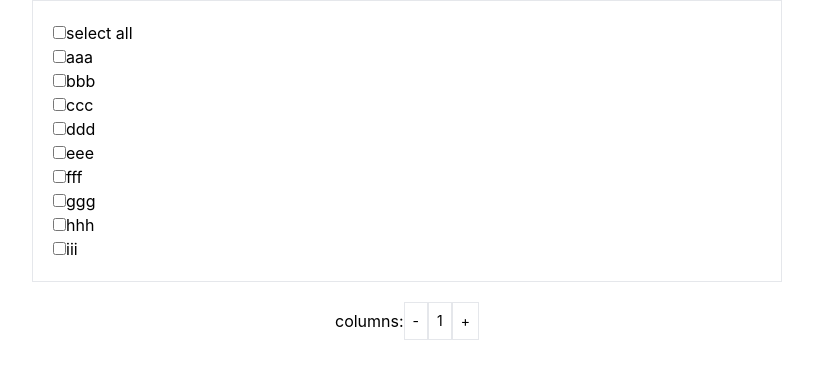
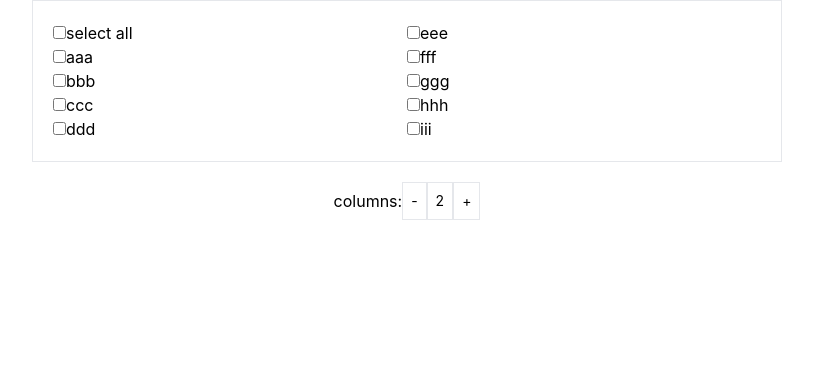
Before and after one commit to jamespan62537/giant-tree-app, a React (Create React App) app: page / in a window 1280 px wide. Shown: the top 378 px of the page, without its empty margins (233-1046 px from the left). Built offline with nearby package versions, Linux system fonts and the light colour scheme.

Commit message:
feat: adjust sort options calculation

```diff
--- a/src/App.js
+++ b/src/App.js
@@ -7,7 +7,7 @@ import Form from "./components/Form";
 
 function App() {
   const [selectedItems, setSelectedItems] = useState([]);
-  const [columns, setColumns] = useState(1);
+  const [columns, setColumns] = useState(2);
 
   const options = useMemo(
     () => [
--- a/src/components/CheckboxGroup/index.js
+++ b/src/components/CheckboxGroup/index.js
@@ -4,35 +4,47 @@ import Checkbox from "../Checkbox";
 import Label from "../Label";
 
 const CheckboxGroup = ({ selectedItems, options, columns, onSelect, onSelectAll }) => {
-  // TODO: Need to sort the array with col direction
   const sortArrayWithRowDirection = useCallback(
-    (emptyArray) => {
-      let rowsPointer = 0;
-      let columnsPointer = 0;
+    (emptyArray, rows) => {
+      let extraColumn = options.length % columns;
+      // control the current column position in a row
+      let columnPointer = 0;
+      // control the current row position
+      let rowPointer = 0;
+      // track current option
       let optionsPointer = 0;
+      // record rows count in each loop
+      let totalRows = rows;
 
       while (optionsPointer < options.length) {
-        columnsPointer = 0;
-        while (columnsPointer < columns) {
-          emptyArray[rowsPointer][columnsPointer] = options[optionsPointer];
-          columnsPointer++;
+        // initial rowPointer in each loop
+        rowPointer = 0;
+        while (rowPointer < totalRows) {
+          emptyArray[rowPointer][columnPointer] = options[optionsPointer];
           optionsPointer++;
+          rowPointer++;
         }
-        rowsPointer++;
+        if (extraColumn > 0) {
+          extraColumn--;
+          totalRows = extraColumn === 0 ? rows - 1 : rows;
+        }
+        columnPointer++;
       }
-
       return emptyArray;
     },
     [columns, options]
   );
 
   const sortedOptions = useMemo(() => {
-    // first: calculate how many rows we need
-    // second: use while loop to put option in options into the result array
+    // calculate how many rows we need
     const rows = Math.ceil(options.length / columns);
+
+    // create emptyArray
     const emptyArray = Array.from({ length: rows }, () => Array.from({ length: columns }));
-    const arrayWithColumn = sortArrayWithRowDirection(emptyArray);
-    return arrayWithColumn;
+
+    const resultOptions = sortArrayWithRowDirection(emptyArray, rows);
+
+    return resultOptions;
   }, [columns, options, sortArrayWithRowDirection]);
 
   const handleCheckboxChange = useCallback(
```
